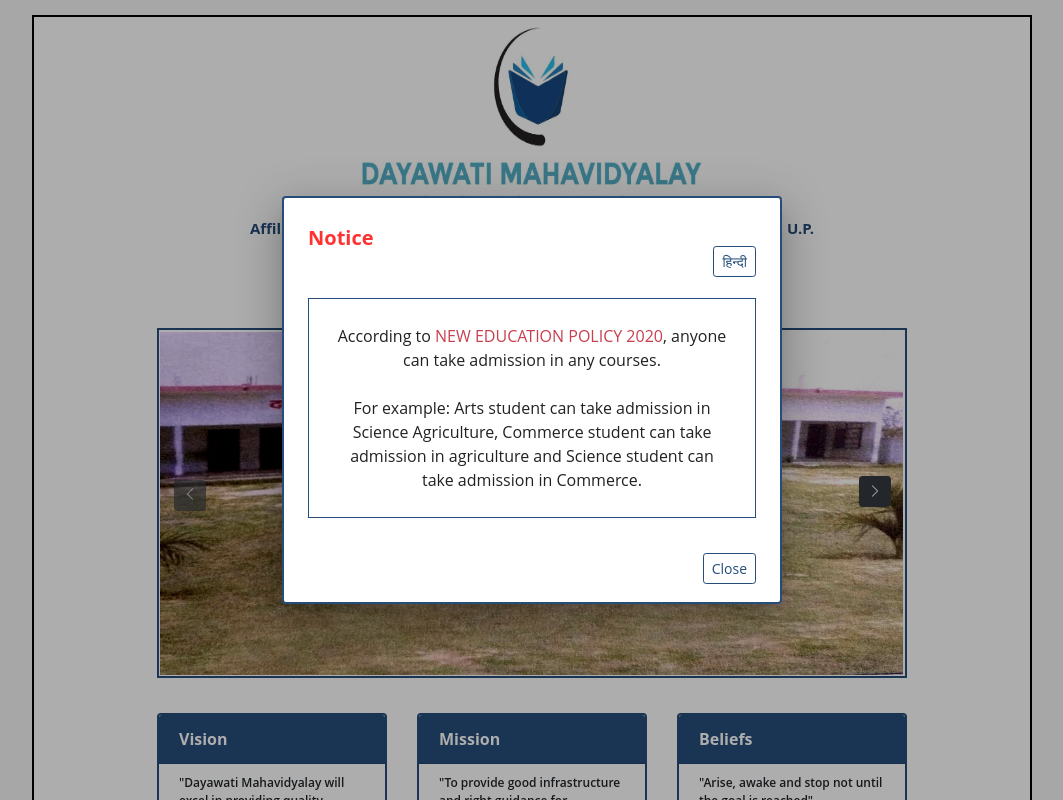
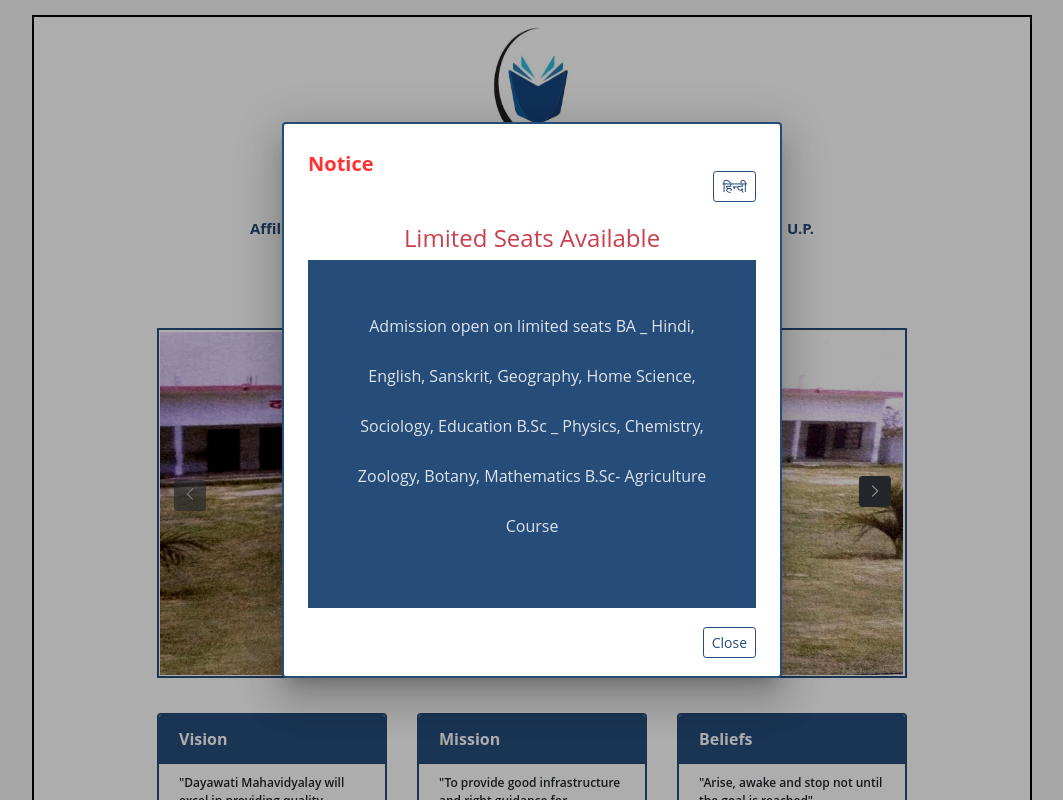
Before and after one commit to LavP98/Dayawati_Mahavidyalay, an Angular app: page / in a window 1280 px wide. Shown: the whole page, without its empty margins (108-1171 px from the left). Built offline with nearby package versions, Linux system fonts and the light colour scheme.

Commit message:
Addmission Popup Update

```diff
--- a/src/app/app.module.ts
+++ b/src/app/app.module.ts
@@ -18,6 +18,7 @@
 import { QuickLinksComponent } from './quick-links/quick-links.component';
 import { MatMenuModule } from '@angular/material/menu';
 import { ScrollTopBtnComponent } from './scroll-top-btn/scroll-top-btn.component';
+import { AdmissionPagePopupComponent } from './landing-page-popup/admission-page-popup/admission-page-popup.component';
 
 @NgModule({
   declarations: [
@@ -31,6 +32,7 @@
     LandingPagePopupComponent,
     QuickLinksComponent,
     ScrollTopBtnComponent,
+    AdmissionPagePopupComponent,
   ],
   imports: [
     BrowserModule,
--- a/src/app/carousel/carousel.component.ts
+++ b/src/app/carousel/carousel.component.ts
@@ -27,8 +27,8 @@
 
   ngOnInit(): void {
     this.carouselImages = this.carouselService.getCarouselImages();
-    this.landingPagePopupService.landingPagePopupClosed.subscribe((status) => {
-      if (status == 'true') {
+    this.landingPagePopupService.autoScrollCarousel.subscribe((status) => {
+      if (status == true) {
         setInterval(() => {
           if (this.navButtonPressed) {
             return;
--- /dev/null
+++ b/src/app/landing-page-popup/admission-page-popup/admission-page-popup.component.css
@@ -0,0 +1,104 @@
+.display {
+  display: block;
+}
+::ng-deep mat-dialog-container {
+  border: 2px solid rgb(38 76 122) !important;
+}
+
+h1 {
+  font-weight: bold;
+  font-family: "Open Sans";
+  color: #ff3131;
+  margin-bottom: 0px !important;
+}
+
+.date {
+  color: #ff3131;
+}
+
+p {
+  padding: 25px;
+  border: 1px solid rgb(38 76 122);
+}
+
+.btn-outline-secondary {
+  color: rgb(38 76 122) !important;
+  border-color: rgb(38 76 122) !important;
+}
+
+.content {
+  font-family: "Open Sans";
+}
+
+.btn-outline-secondary {
+  font-family: "Open Sans";
+}
+
+/* .btn-outline-secondary:focus,
+.btn-outline-secondary.focus {
+  box-shadow: 0 0 0 0.2rem rgb(38 76 122) !important;
+} */
+
+.btn:focus,
+.btn.focus {
+  outline: 0;
+  box-shadow: none !important;
+}
+
+.btn:hover {
+  background-color: rgb(52, 100, 159) !important;
+  text-decoration: none;
+  color: white !important;
+}
+
+@media (max-width: 912px) {
+  #cdk-overlay-0 {
+    height: 300px !important;
+  }
+}
+
+.flash {
+  animation-name: flash;
+  animation-duration: 0.3s;
+  animation-timing-function: linear;
+  animation-iteration-count: infinite;
+  animation-direction: alternate;
+  animation-play-state: running;
+}
+
+@keyframes flash {
+  from {
+    color: #ff3131;
+  }
+  to {
+    color: rgb(52, 100, 159);
+  }
+}
+
+.center-text {
+  text-align: center;
+}
+
+.blink {
+  background-color: rgb(38 76 122);
+  padding: 15px;
+  text-align: center;
+  line-height: 50px;
+}
+
+.admission-content {
+  color: white;
+  animation: blink 0.8s linear infinite;
+}
+
+@keyframes blink {
+  0% {
+    opacity: 0;
+  }
+  50% {
+    opacity: 0.5;
+  }
+  100% {
+    opacity: 1;
+  }
+}
--- /dev/null
+++ b/src/app/landing-page-popup/admission-page-popup/admission-page-popup.component.html
@@ -0,0 +1,49 @@
+<h1 mat-dialog-title>{{ !selectedLanguageEnglish ? " सूचना" : "Notice" }}</h1>
+<mat-dialog-actions align="end">
+  <button
+    (click)="changeLanguage()"
+    style="margin-top: -54px !important"
+    mat-button
+    type="button"
+    class="btn btn-outline-secondary btn-sm"
+  >
+    {{ selectedLanguageEnglish ? "हिन्दी" : "English" }}
+  </button>
+</mat-dialog-actions>
+<div class="content" mat-dialog-content>
+  <span *ngIf="selectedLanguageEnglish">
+    <h4 class="flash center-text box limited-offer-header">
+      Limited Seats Available
+    </h4>
+    <div class="blink">
+      <p class="content center-text admission-content">
+        Admission open on limited seats BA _ Hindi, English, Sanskrit,
+        Geography, Home Science, Sociology, Education B.Sc _ Physics, Chemistry,
+        Zoology, Botany, Mathematics B.Sc- Agriculture Course
+      </p>
+    </div>
+  </span>
+  <span *ngIf="!selectedLanguageEnglish">
+    <h5 class="flash center-text box limited-offer-header">
+      सीमित सीटें उपलब्ध
+    </h5>
+    <div class="blink">
+      <p class="content center-text admission-content">
+        प्रवेश प्रारंभ सीमित सीटो पर बी ए _हिंदी,अंग्रेजी, संस्कृत,भूगोल,गृह
+        विज्ञान, समाजशास्त्र, शिक्षा शास्त्र बी एस सी _ भौतिक विज्ञान, रसायन
+        विज्ञान, जन्तु विज्ञान, वनस्पति विज्ञान, गणित बी एस सी- कृषि पाठ्यक्रम
+      </p>
+    </div>
+  </span>
+</div>
+<mat-dialog-actions align="end">
+  <button
+    mat-button
+    [mat-dialog-close]="'closed'"
+    type="button"
+    class="btn btn-outline-secondary btn-sm"
+    (click)="onLandingPagePopupClose()"
+  >
+    {{ !selectedLanguageEnglish ? "X" : "Close" }}
+  </button>
+</mat-dialog-actions>
--- /dev/null
+++ b/src/app/landing-page-popup/admission-page-popup/admission-page-popup.component.ts
@@ -0,0 +1,22 @@
+import { Component, OnInit } from '@angular/core';
+import { LandingPagePopupService } from '../landing-page-popup.service';
+
+@Component({
+  selector: 'app-admission-page-popup',
+  templateUrl: './admission-page-popup.component.html',
+  styleUrls: ['./admission-page-popup.component.css'],
+})
+export class AdmissionPagePopupComponent implements OnInit {
+  selectedLanguageEnglish = true;
+  constructor(private landingPagePopupService: LandingPagePopupService) {}
+
+  ngOnInit(): void {}
+
+  changeLanguage() {
+    this.selectedLanguageEnglish = !this.selectedLanguageEnglish;
+  }
+
+  onLandingPagePopupClose() {
+    this.landingPagePopupService.autoScrollCarouselBS(false);
+  }
+}
--- a/src/app/landing-page-popup/landing-page-popup.component.html
+++ b/src/app/landing-page-popup/landing-page-popup.component.html
@@ -1,7 +1,4 @@
 <h1 mat-dialog-title>{{ !selectedLanguageEnglish ? " सूचना" : "Notice" }}</h1>
-<!-- <h1 mat-dialog-title class="flash">
-  {{ !selectedLanguageEnglish ? "अंतिम अनुस्मारक ⚠" : "Final Reminder ⚠" }}
-</h1> -->
 <mat-dialog-actions align="end">
   <button
     (click)="changeLanguage()"
@@ -15,50 +12,23 @@
 </mat-dialog-actions>
 <div class="content" mat-dialog-content>
   <span *ngIf="selectedLanguageEnglish">
-    <p class="content" style="text-align: center;">
-      According to <span class="flash"> NEW EDUCATION POLICY 2020</span>,
-      anyone can take admission in any courses. <br /><br>
+    <p class="content" style="text-align: center">
+      According to <span class="flash"> NEW EDUCATION POLICY 2020</span>, anyone
+      can take admission in any courses. <br /><br />
       For example: Arts student can take admission in Science Agriculture,
       Commerce student can take admission in agriculture and Science student can
-      take admission in Commerce. <br>
+      take admission in Commerce. <br />
     </p>
-
-    <!-- <p>
-      All the students of BA 2nd Semester and BSc 2nd Semester of Dayawati
-      Mahavidyalaya are requested to fill their examination form and submit the
-      admission fee to the college without delay by
-      <b class="date">22/06/2022</b>.
-    </p> -->
-    <!-- <hr /> -->
-    <!-- <p>
-      All BSc Agriculture II, IV, and VI semester students of Dayavati College
-      are informed to fill up their examination form and submit them along with
-      admission fee to the college without delay by
-      <b class="date flash">12/07/2022</b>.
-    </p> -->
   </span>
   <span *ngIf="!selectedLanguageEnglish">
-<p class="content" style="text-align: center;">
-   <span class="flash">नई शिक्षा नीति 2020 के अनुसार</span>,
-      कोई भी किसी भी कोर्स में प्रवेश ले सकता है। <br> <br>
-      उदाहरण के लिए: कला के छात्र विज्ञान कृषि में प्रवेश ले सकते हैं,
-      वाणिज्य के छात्र कृषि में प्रवेश ले सकते हैं और विज्ञान के छात्र कर सकते हैं
+    <p class="content" style="text-align: center">
+      <span class="flash">नई शिक्षा नीति 2020 के अनुसार</span>, कोई भी किसी भी
+      कोर्स में प्रवेश ले सकता है। <br />
+      <br />
+      उदाहरण के लिए: कला के छात्र विज्ञान कृषि में प्रवेश ले सकते हैं, वाणिज्य
+      के छात्र कृषि में प्रवेश ले सकते हैं और विज्ञान के छात्र कर सकते हैं
       कॉमर्स में एडमिशन लें।
-</p>
-
-    <!-- <p class="content">
-      दयावती महाविद्यालय के सभी बी ए द्वितीय सेमेस्टर एवम बी एस सी द्वितीय
-      सेमेस्टर के छात्र छात्राओं को सूचित किया जाता है कि अपना परीक्षा फार्म
-      भरकर , प्रवेश शुल्क के साथ महाविद्यालय में
-      <b class="date">22/06/2022</b> तक अविलम्ब जमा करे।
-    </p> -->
-    <!-- <hr /> -->
-    <!-- <p class="content">
-      दयावती महाविद्यालय के सभी बी एस-सी कृषि द्वितीय,चतुर्थ, एवं छठे सेमेस्टर
-      के छात्र छात्राओं को सूचित किया जाता है कि अपना परीक्षा फार्म भरकर ,
-      प्रवेश शुल्क के साथ महाविद्यालय में <b class="date flash">12/07/2022 </b> तक
-      अविलम्ब जमा करे।
-    </p> -->
+    </p>
   </span>
 </div>
 <mat-dialog-actions align="end">
--- a/src/app/landing-page-popup/landing-page-popup.component.ts
+++ b/src/app/landing-page-popup/landing-page-popup.component.ts
@@ -18,6 +18,6 @@
   }
 
   onLandingPagePopupClose() {
-    this.landingPagePopupService.landingPagePopupBS();
+    this.landingPagePopupService.autoScrollCarouselBS(true);
   }
 }
--- a/src/app/landing-page-popup/landing-page-popup.service.ts
+++ b/src/app/landing-page-popup/landing-page-popup.service.ts
@@ -5,10 +5,10 @@
   providedIn: 'root',
 })
 export class LandingPagePopupService {
-  landingPagePopupClosed = new BehaviorSubject<any>(false);
+  autoScrollCarousel = new BehaviorSubject<any>(false);
   constructor() {}
 
-  landingPagePopupBS() {
-    this.landingPagePopupClosed.next('true');
+  autoScrollCarouselBS(autoScrollCarousel: boolean) {
+    this.autoScrollCarousel.next(autoScrollCarousel);
   }
 }
```
Also changed, not shown: src/app/app.component.ts (+10 -2 lines), 1 other file (tests, documents, lock files or other folders).
